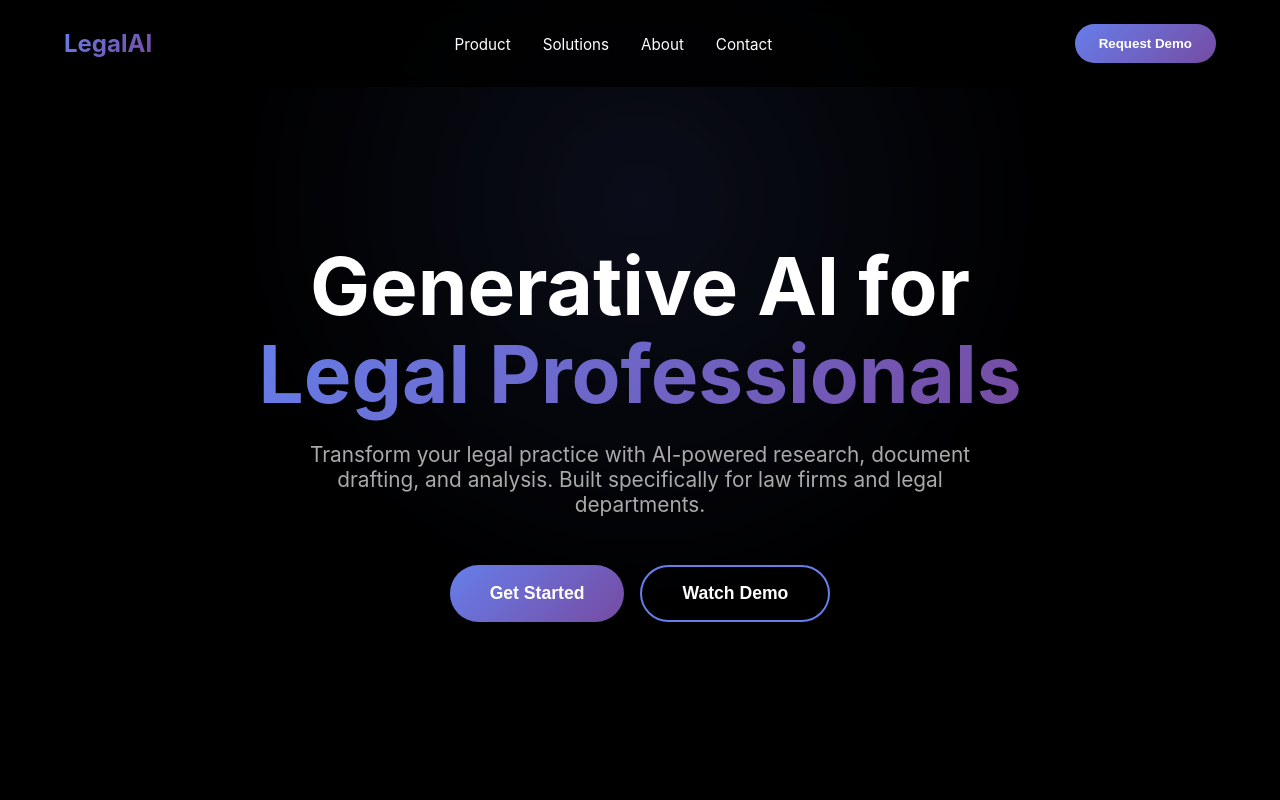
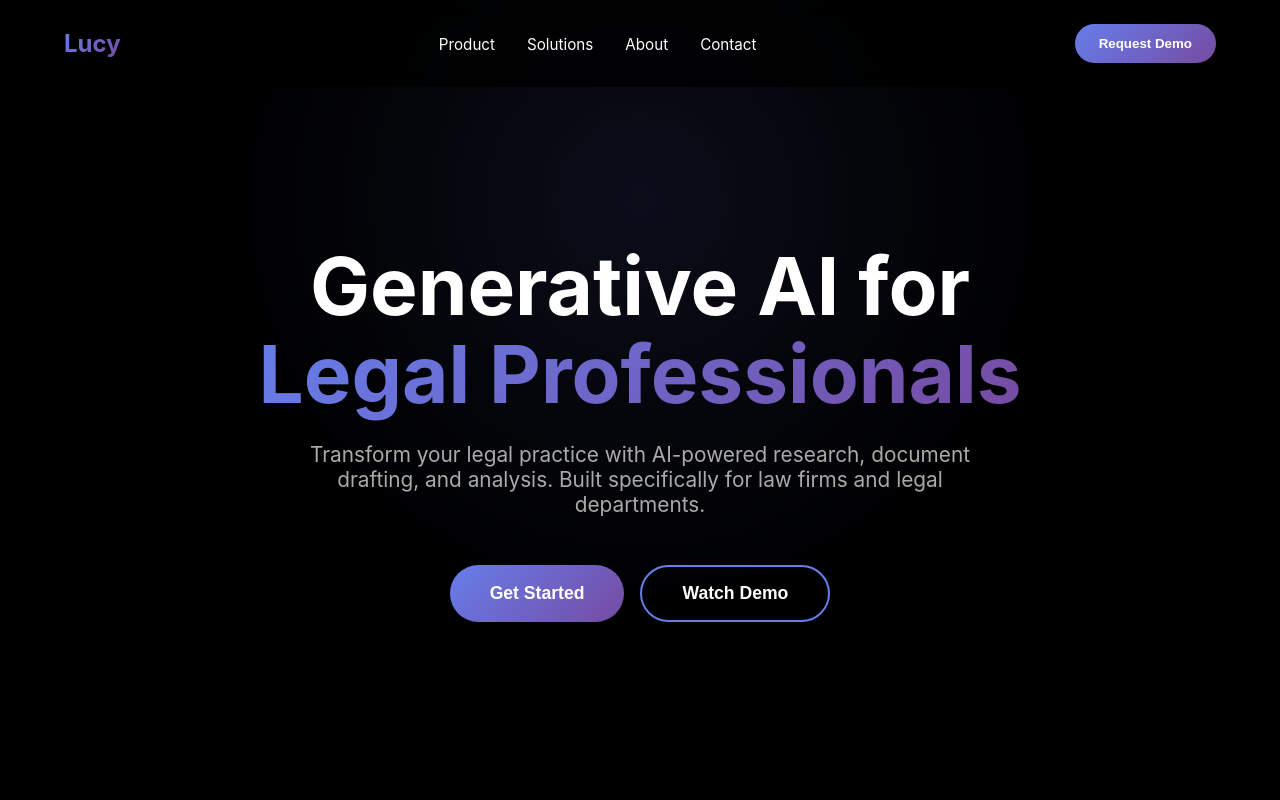
Before and after one commit to legalhacker/legalai.github.io, a plain HTML site: page index.html in a window 1280 px wide. Shown: the top 800 px of the page. Drawn offline with Linux system fonts and the light colour scheme.

Commit message:
Update index.html

```diff
--- a/index.html
+++ b/index.html
@@ -329,7 +329,7 @@
 </head>
 <body>
     <nav>
-        <div class="logo">LegalAI</div>
+        <div class="logo">Lucy</div>
         <ul class="nav-links">
             <li><a href="#product">Product</a></li>
             <li><a href="#solutions">Solutions</a></li>
```
